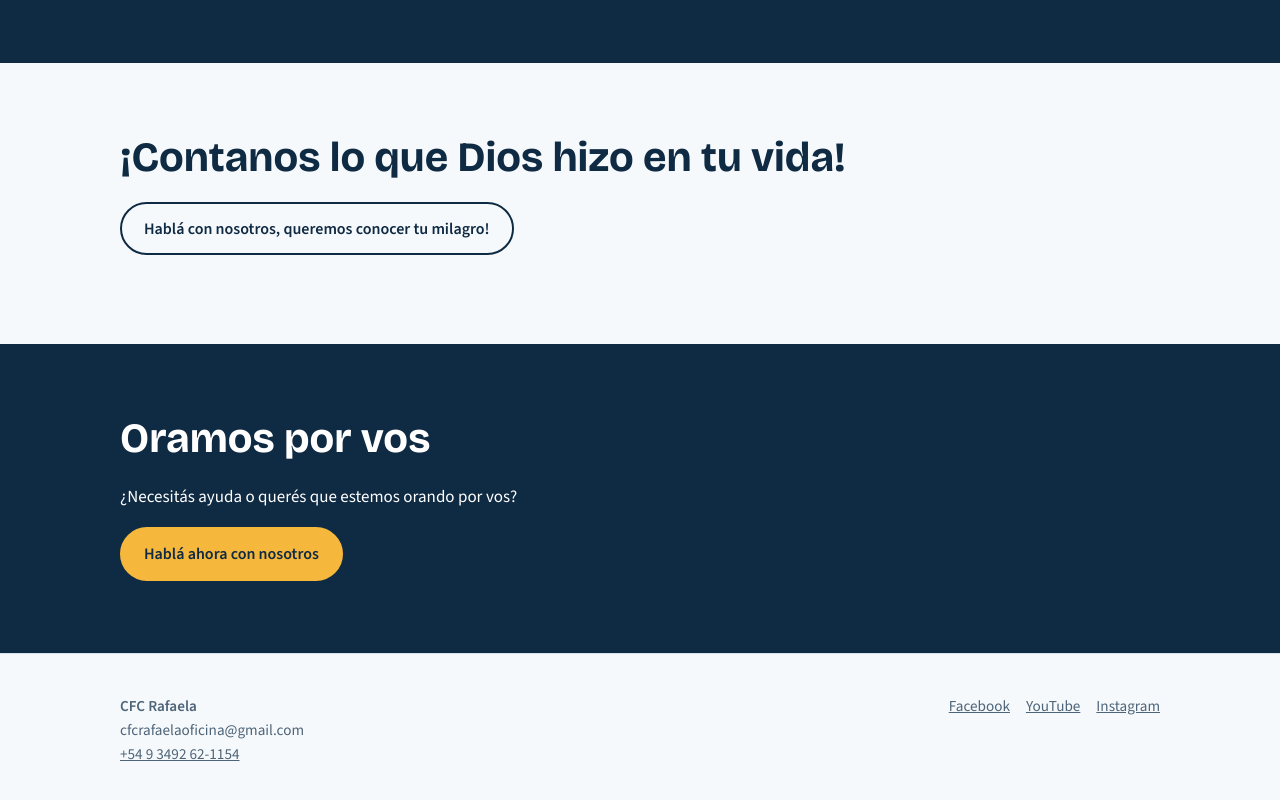
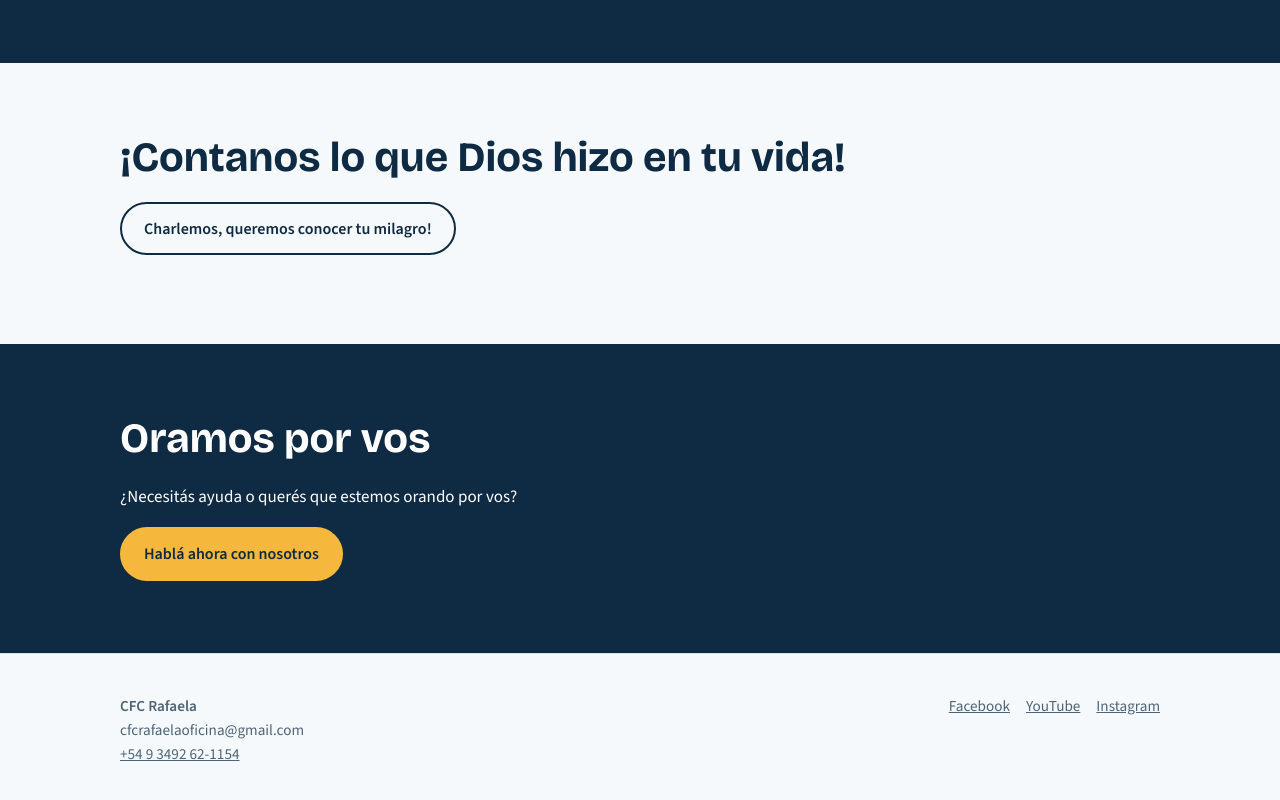
Before and after one commit to missmedialuna/cfcrafaela.org, a plain HTML site: page index.html in a window 1280 px wide. Shown: the part 5162-5962 px from the top of the page. Drawn offline with nearby package versions, Linux system fonts and the light colour scheme.

Commit message:
Update call-to-action text in index.html

```diff
--- a/index.html
+++ b/index.html
@@ -208,7 +208,7 @@
   <p>
   <a class="btn ghost" target="_blank" rel="noopener"
      href="https://mail.google.com/mail/?view=cm&fs=1&to=cfcrafaelaoficina@gmail.com&su=Quiero%20compartir%20mi%20testimonio!">
-    Hablá con nosotros, queremos conocer tu milagro!
+    Charlemos, queremos conocer tu milagro!
   </a>
 </p>
  </div>
```
